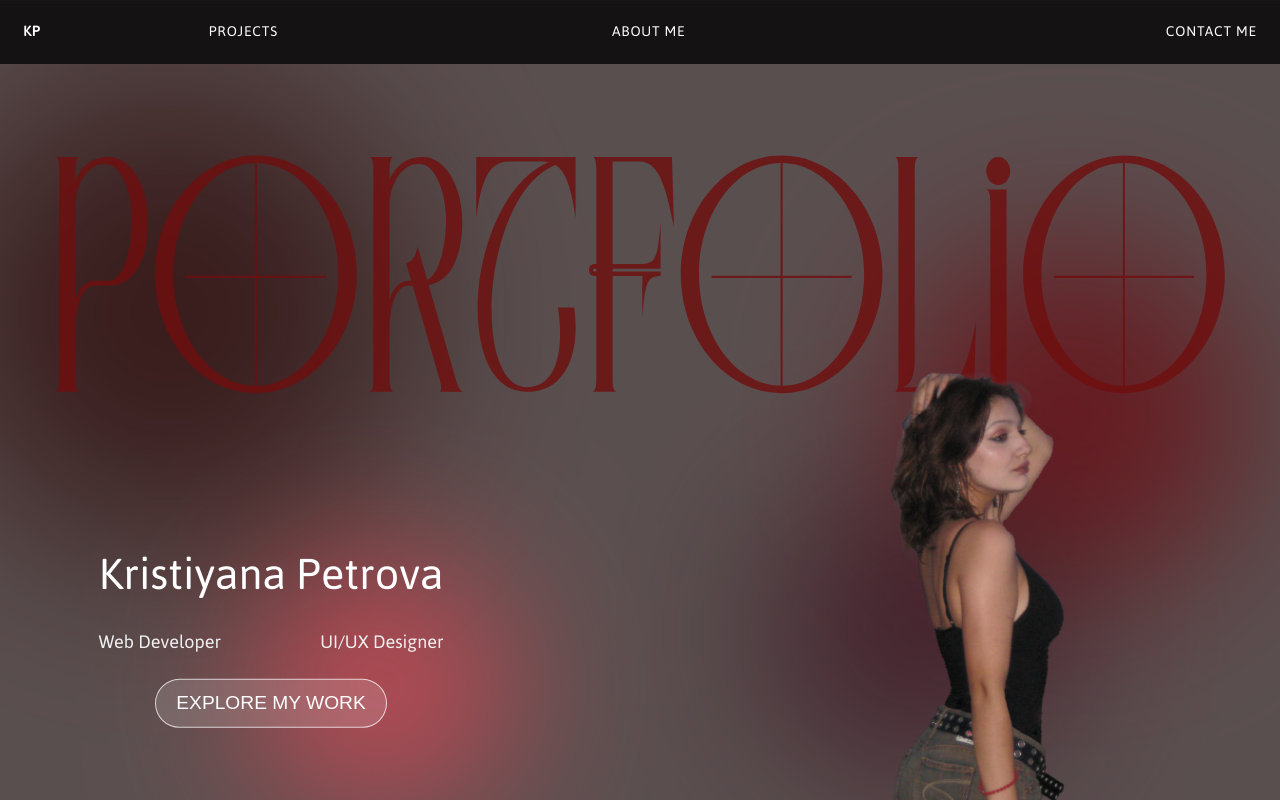
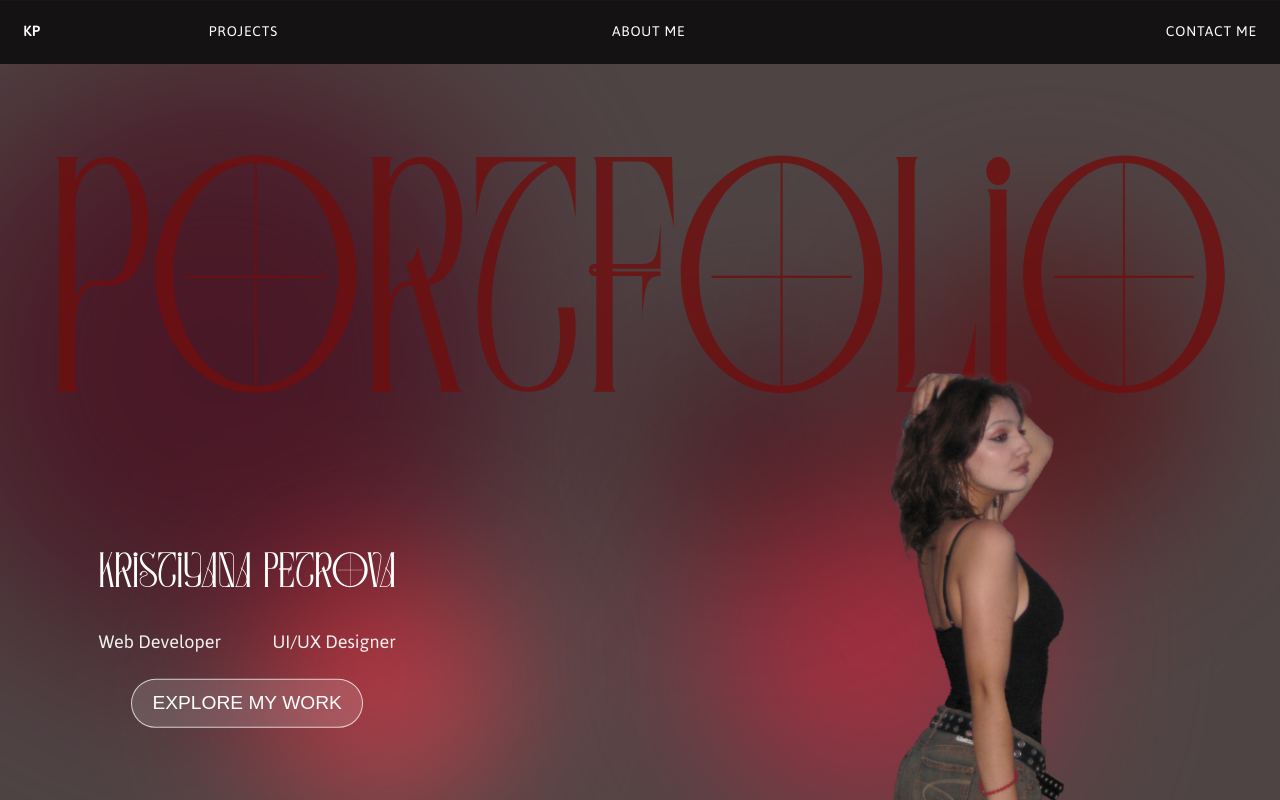
Before and after one commit to krisss96/work-portfolio, a Next.js app: page / in a window 1280 px wide. Built offline with nearby package versions, Linux system fonts and the light colour scheme; no server answers; grey boxes are pictures that could not be loaded; a web font is replaced by a local one.

Commit message:
changed background pt2

```diff
--- a/app/components/Background.module.css
+++ b/app/components/Background.module.css
@@ -6,7 +6,7 @@
     height: 100vh;
     z-index: -1;
     overflow: hidden;
-    background-color: rgb(110 97 97 / 0.82);
+    background-color: rgb(96 84 84 / 0.82);
 }
 
 .circle {
@@ -19,9 +19,9 @@
 }
 
 .circle1 {
-    width: 400px;
-    height: 400px;
-    background: rgb(46 5 5 / 0.96);
+    width: 500px;
+    height: 500px;
+    background: rgb(89 3 33 / 0.96);
     top: 10%;
     left: 5%;
     animation-delay: 0s;
@@ -30,19 +30,19 @@
 .circle2 {
     width: 300px;
     height: 300px;
-    background-color: rgba(57, 7, 28, 0.85);
+    background: #d83057;
     top: 60%;
     left: 60%;
-    animation-delay: 5s;
+    animation-delay: 3s;
 }
 
 .circle3 {
-    width: 350px;
-    height: 350px;
-    background: #78030e;
+    width: 300px;
+    height: 300px;
+    background: #6a070f;
     top: 30%;
     left: 70%;
-    animation-delay: 10s;
+    animation-delay: 5s;
 }
 
 .circle4 {
@@ -53,6 +53,14 @@
     left: 20%;
     animation-delay: 15s;
 }
+.circle5 {
+    width: 250px;
+    height: 250px;
+    background-color: rgb(73 6 22 / 0.85);
+    top: 40%;
+    left: 50%;
+    animation-delay: 15s;
+}
 
 @keyframes float {
     0% { transform: translate(0, 0) scale(1); }
--- a/app/components/Background.tsx
+++ b/app/components/Background.tsx
@@ -7,6 +7,7 @@ const Background = () => (
     <div className={`${styles.circle} ${styles.circle2}`}></div>
     <div className={`${styles.circle} ${styles.circle3}`}></div>
     <div className={`${styles.circle} ${styles.circle4}`}></div>
+      <div className={`${styles.circle} ${styles.circle5}`}></div>
   </div>
 );
 
--- a/app/components/Hero.module.css
+++ b/app/components/Hero.module.css
@@ -78,12 +78,12 @@
 }
 
 .hero__name {
-  font-size: clamp(1.72rem, 4.1vw, 3.1rem);
+  font-size: clamp(3rem, 4.1vw, 3.1rem);
   margin: 0 0 0.95rem 0;
   color: #fff;
   font-weight: 500;
   white-space: nowrap;
-  font-family: var(--font-jaldi), Arial, Helvetica, sans-serif;
+
 }
 
 .hero__roles {
@@ -164,6 +164,7 @@
   .hero__name {
     font-size: clamp(1.86rem, 7vw, 2.52rem);
     white-space: normal;
+    font-family: Fasdeco;
   }
 
   .hero__roles {
--- a/app/components/Hero.tsx
+++ b/app/components/Hero.tsx
@@ -18,7 +18,7 @@ export default function Hero() {
       </div>
 
       <div className={styles.hero__content}>
-        <h1 className={styles.hero__name}>Kristiyana Petrova</h1>
+        <h1 className={styles.hero__name}style={{ fontFamily: fasdeco.style.fontFamily }}>Kristiyana Petrova</h1>
         <div className={styles.hero__roles}>
           <div>Web Developer</div>
           <div>UI/UX Designer</div>
```
